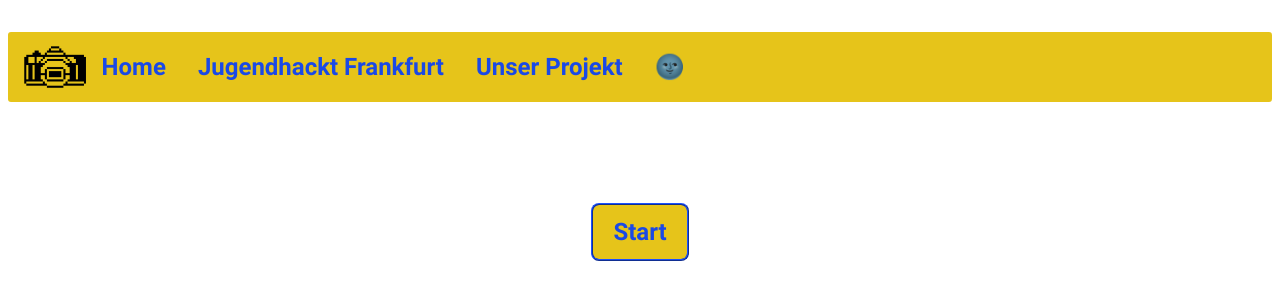
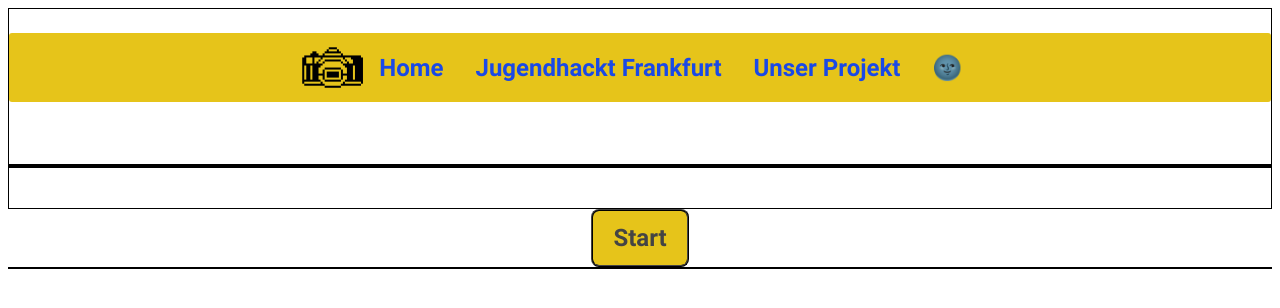
Before and after one commit to Jugendhackt/videokonferenz-vergleich, a Flask app: page / in a window 1280 px wide. Shown: the top 308 px of the page. Run offline with Flask 2, Linux system fonts and the light colour scheme.

Commit message:
Farbänderung

```diff
--- a/static/css/main.css
+++ b/static/css/main.css
@@ -2,10 +2,12 @@
   font-family: Roboto_Regular;
   src: url(/static/fonts/Roboto-Regular.ttf);
 }
+
 @font-face {
   font-family: Roboto_Bold;
   src: url(/static/fonts/Roboto-Bold.ttf);
 }
+
 body {
   font-family: Roboto_Regular;
 }
@@ -15,23 +17,52 @@ body {
   background-color: black;
 }
 
+.dark-mode a .left {
+  display: none;
+}
+
 .flexmaster {
+  -webkit-box-orient: vertical;
+  -webkit-box-direction: normal;
+      -ms-flex-direction: column;
           flex-direction: column;
+  display: -webkit-box;
+  display: -ms-flexbox;
   display: flex;
+  -webkit-box-pack: space-evenly;
+      -ms-flex-pack: space-evenly;
           justify-content: space-evenly;
+  -ms-flex-line-pack: justify;
       align-content: space-between;
+  -webkit-box-flex: 1;
+      -ms-flex: 1;
           flex: 1;
+  -webkit-box-align: stretch;
+      -ms-flex-align: stretch;
           align-items: stretch;
+  -ms-flex-wrap: nowrap;
       flex-wrap: nowrap;
 }
 
 .div_1 {
+  -webkit-box-orient: vertical;
+  -webkit-box-direction: normal;
+      -ms-flex-direction: column;
           flex-direction: column;
+  -webkit-box-align: center;
+      -ms-flex-align: center;
           align-items: center;
+  display: -webkit-box;
+  display: -ms-flexbox;
   display: flex;
 }
+
 .div_1 ul {
+  display: -webkit-box;
+  display: -ms-flexbox;
   display: flex;
+  -webkit-box-align: center;
+      -ms-flex-align: center;
           align-items: center;
   border-radius: 3px;
   text-decoration: none;
@@ -43,7 +74,11 @@ body {
   display: flex;
   font-size: x-large;
   overflow: hidden;
+  -webkit-box-pack: center;
+      -ms-flex-pack: center;
+          justify-content: center;
 }
+
 .div_1 ul a:hover {
   background-color: #1a49e6;
   color: #e6c41a;
@@ -72,30 +107,70 @@ a:active {
 }
 
 .div_1 {
+  border: 1px solid black;
+  -webkit-box-flex: 1;
+      -ms-flex: 1 1 auto;
           flex: 1 1 auto;
+  display: -webkit-box;
+  display: -ms-flexbox;
   display: flex;
+  -webkit-box-pack: center;
+      -ms-flex-pack: center;
           justify-content: center;
+  -webkit-box-orient: vertical;
+  -webkit-box-direction: normal;
+      -ms-flex-direction: column;
           flex-direction: column;
 }
 
 .div_2 {
+  border: 1px solid black;
+  -webkit-box-flex: 1;
+      -ms-flex: 1 1 auto;
           flex: 1 1 auto;
+  display: -webkit-box;
+  display: -ms-flexbox;
   display: flex;
+  -webkit-box-pack: center;
+      -ms-flex-pack: center;
           justify-content: center;
+  -webkit-box-orient: vertical;
+  -webkit-box-direction: normal;
+      -ms-flex-direction: column;
           flex-direction: column;
 }
 
 .div_3 {
+  border: 1px solid black;
+  -webkit-box-flex: 1;
+      -ms-flex: 1 1 auto;
           flex: 1 1 auto;
+  display: -webkit-box;
+  display: -ms-flexbox;
   display: flex;
+  -webkit-box-pack: center;
+      -ms-flex-pack: center;
           justify-content: center;
+  -webkit-box-orient: vertical;
+  -webkit-box-direction: normal;
+      -ms-flex-direction: column;
           flex-direction: column;
 }
 
 .div_4 {
+  border: 1px solid black;
+  -webkit-box-flex: 1;
+      -ms-flex: 1 1 auto;
           flex: 1 1 auto;
+  display: -webkit-box;
+  display: -ms-flexbox;
   display: flex;
+  -webkit-box-pack: center;
+      -ms-flex-pack: center;
           justify-content: center;
+  -webkit-box-orient: vertical;
+  -webkit-box-direction: normal;
+      -ms-flex-direction: column;
           flex-direction: column;
 }
 
@@ -108,11 +183,16 @@ a:active {
   font-family: Roboto_Bold;
   font-size: x-large;
   border-radius: 8px;
+  -webkit-box-pack: center;
+      -ms-flex-pack: center;
           justify-content: center;
+  -webkit-box-align: center;
+      -ms-flex-align: center;
           align-items: center;
   border-width: 2px;
 }
-.yes_no input[value=Ja] {
+
+.yes_no input[value="Ja"] {
   margin: 25px 25px 25px 40%;
   padding: 20px;
   padding-bottom: 13px;
@@ -120,7 +200,8 @@ a:active {
   color: #a3e77f;
   border-color: #a3e77f;
 }
-.yes_no input[value=Nein] {
+
+.yes_no input[value="Nein"] {
   margin: 25px 0px 25px 25px;
   padding: 20px;
   padding-bottom: 13px;
@@ -130,9 +211,9 @@ a:active {
 }
 
 .StartButton input, .StartButton1 input {
-  color: #1A49E6;
+  color: #444444;
   background-color: #e6c41a;
-  border-color: #1A49E6;
+  border-color: #444444;
   border-width: 0.5;
   border-style: ridge;
   font: x-large;
@@ -154,9 +235,14 @@ form {
 }
 
 .div_3 {
+  -webkit-box-align: center;
+      -ms-flex-align: center;
           align-items: center;
 }
 
 .left {
+  -webkit-box-align: left;
+      -ms-flex-align: left;
           align-items: left;
-}/*# sourceMappingURL=main.css.map */
+}
+/*# sourceMappingURL=main.css.map */
--- a/static/css/main.scss
+++ b/static/css/main.scss
@@ -125,9 +125,9 @@ a:active {
 
 .StartButton,.StartButton1 {
   input {
-    color: #1A49E6;
+    color: #444444;
     background-color: #e6c41a;
-    border-color: #1A49E6;
+    border-color: #444444;
     border-width: 0.5;
     border-style: ridge;
     font: x-large;
```
Also changed, not shown: 1 other file. Lines whose indentation alone changed are shown as unchanged.
